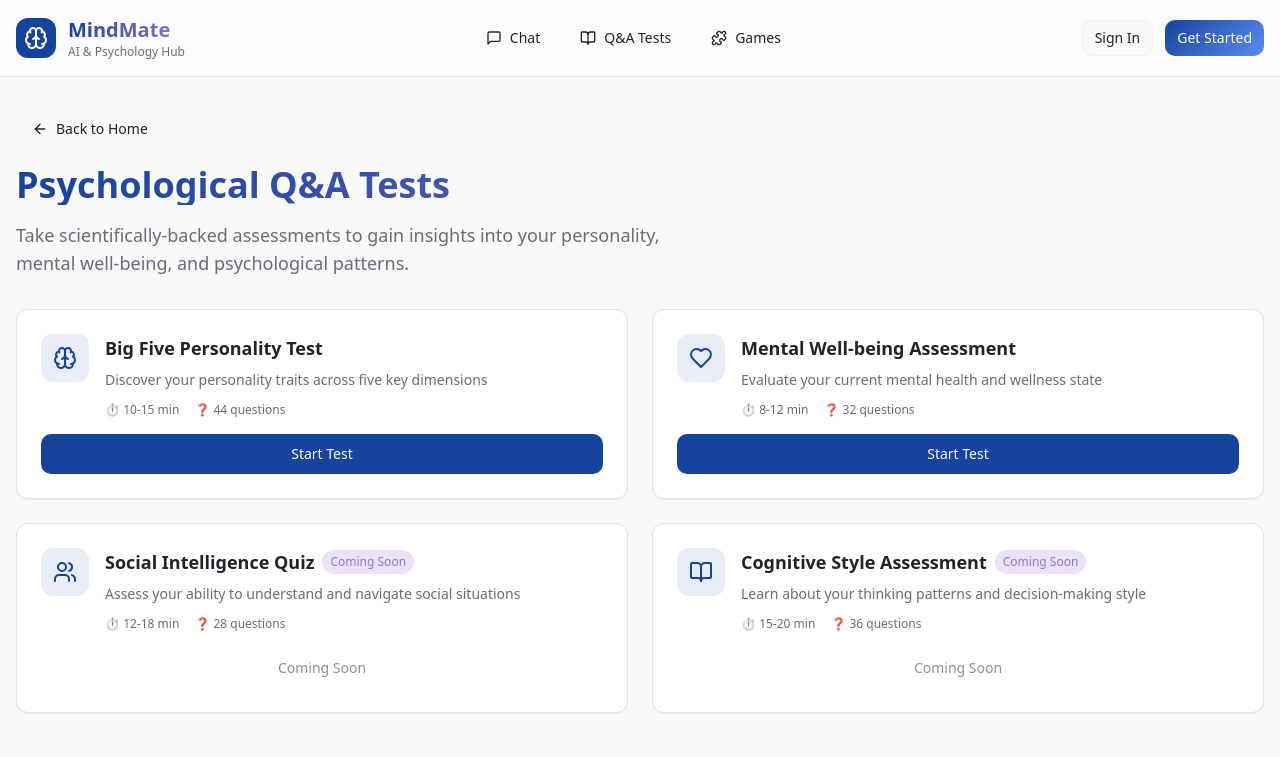
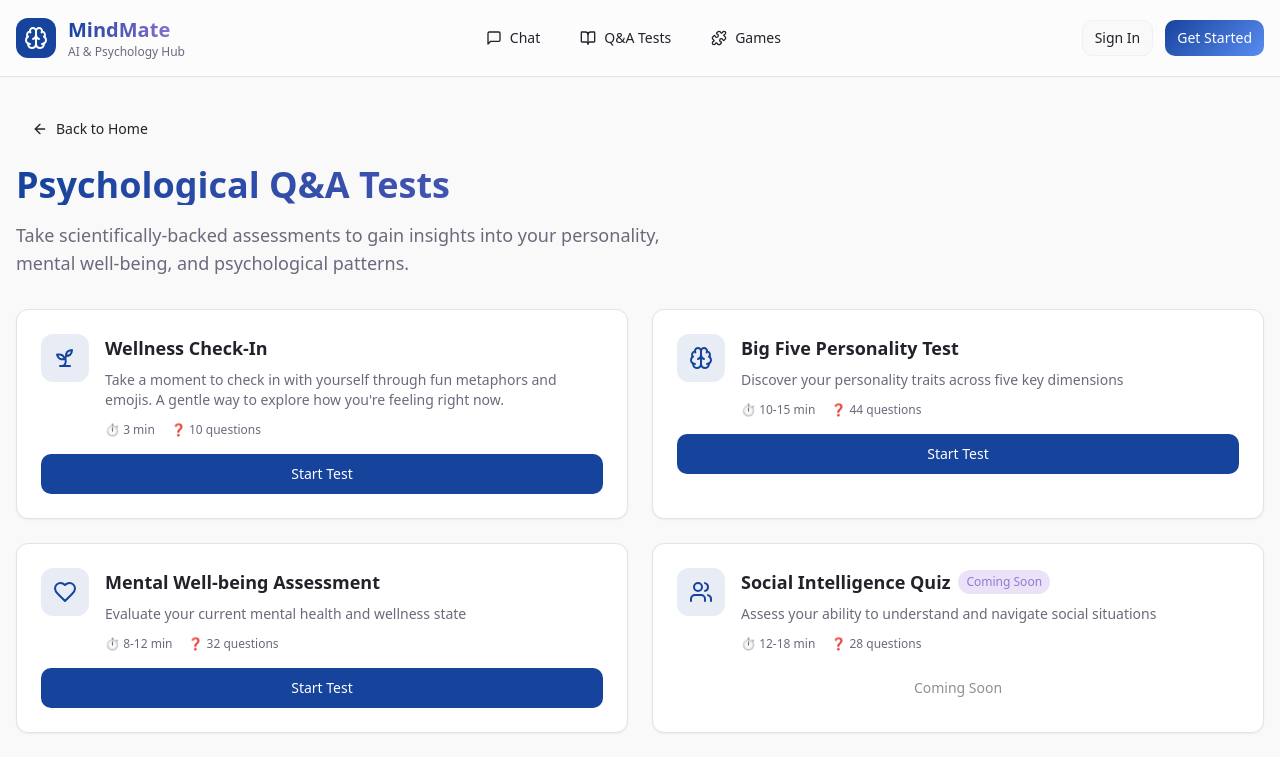
Before and after one commit to rana-jatin/psyche-prompt-play, a React (Vite) app: page /qa-tests in a window 1280 px wide. Shown: the top 757 px of the page. Built offline with nearby package versions, Linux system fonts and the light colour scheme.

Commit message:
Add QNA section

```diff
--- a/src/pages/QATests.tsx
+++ b/src/pages/QATests.tsx
@@ -1,13 +1,22 @@
 import Header from "@/components/layout/Header";
 import { Card } from "@/components/ui/card";
 import { Button } from "@/components/ui/button";
-import { BookOpen, Brain, Heart, Users, ArrowLeft } from "lucide-react";
+import { BookOpen, Brain, Heart, Users, ArrowLeft, Sprout } from "lucide-react";
 import { useNavigate } from "react-router-dom";
 
 const QATests = () => {
   const navigate = useNavigate();
 
   const tests = [
+    {
+      id: "wellness-checkin",
+      title: "Wellness Check-In",
+      description: "Take a moment to check in with yourself through fun metaphors and emojis. A gentle way to explore how you're feeling right now.",
+      icon: Sprout,
+      duration: "3 min",
+      questions: 10,
+      available: true,
+    },
     {
       id: "personality",
       title: "Big Five Personality Test",
```
